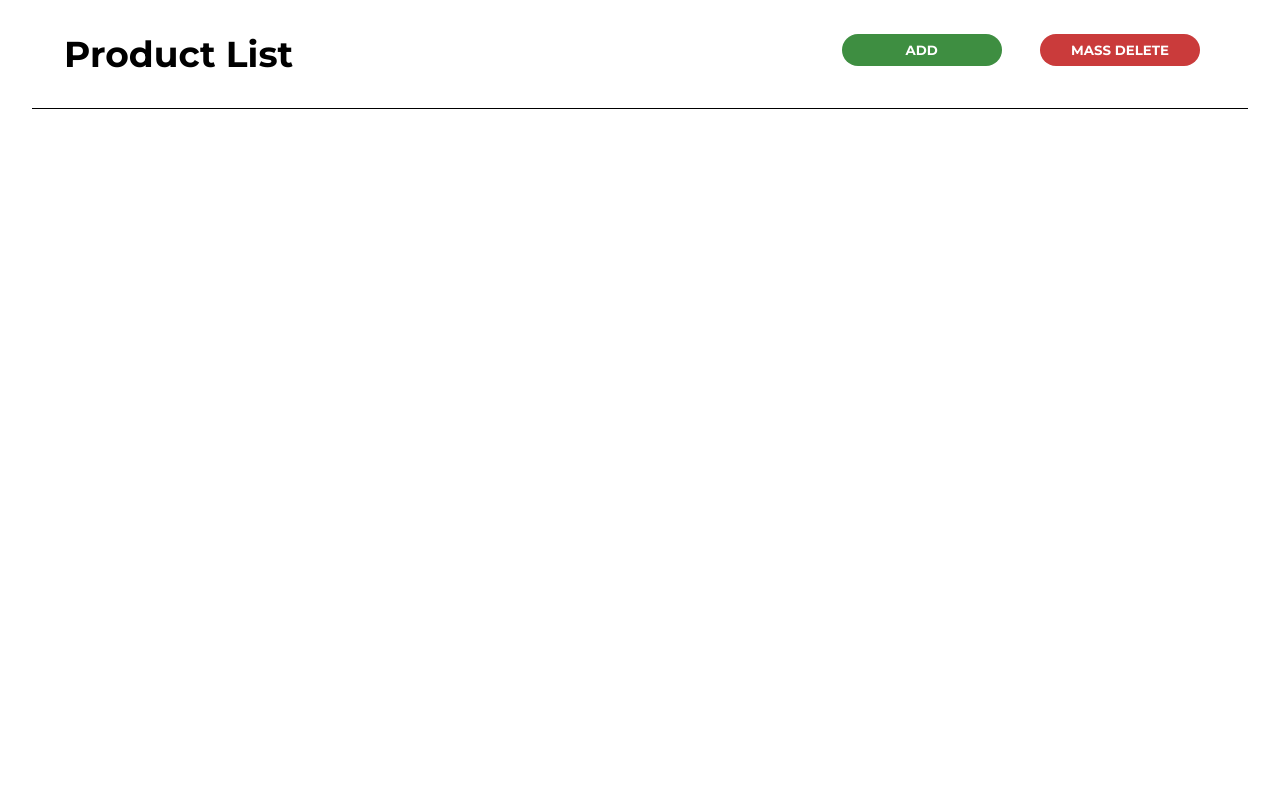
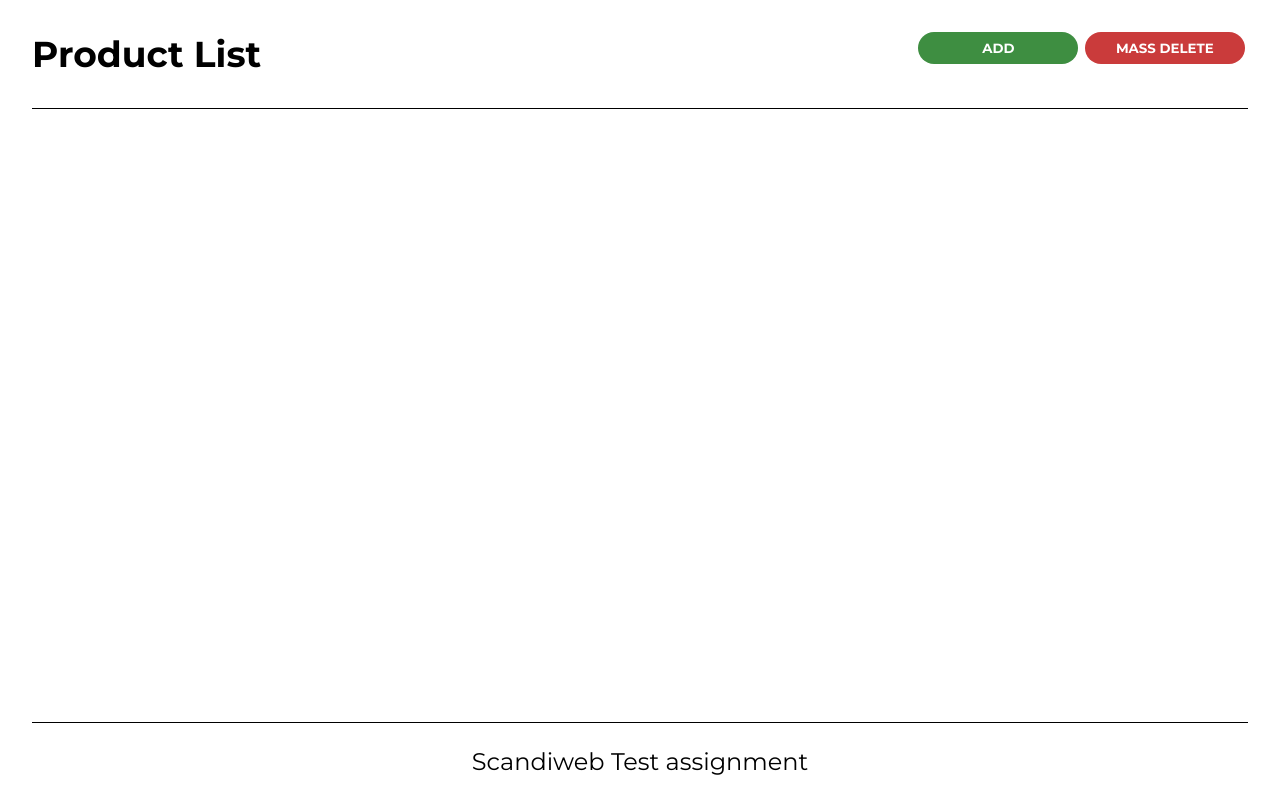
Before and after one commit to Davic15/work-test, a PHP site: page / in a window 1280 px wide. Run offline with PHP 8.4, Linux system fonts and the light colour scheme.

Commit message:
Added index and CSS (partially)

```diff
--- a/css/style.css
+++ b/css/style.css
@@ -4,6 +4,7 @@ body {
     font-size: 1.5rem;
 }
 
+/* Navigation Bar*/
 h1 {
     margin: 0;
 }
@@ -42,10 +43,22 @@ nav {
     transform: scale(1.1);
 }
 
+/* Footer */
+footer {
+    position: fixed;
+    left: 0;
+    bottom: 0;
+    width: 95%;
+    color: black;
+    text-align: center;
+    border-top: 1px solid black;
+    margin: 0 2rem;
+}
 
 
 
 
+/* Media Queries (Small and big screens)*/
 /* Extra small devices (phones, 600px and down) */
 @media only screen and (max-width: 600px) {
     .container-nav {
@@ -64,16 +77,43 @@ nav {
     .btn {
         margin: .5rem 0;
     }
+    footer {
+        width: 85%;
+    }
 }
 
 /* Small devices (portrait tablets and large phones, 600px and up) */
-@media only screen and (min-width: 600px) {...}
+@media only screen and (min-width: 600px) {
+    .container-nav {
+        display: flex;
+        flex-direction: row;
+        justify-content: space-between;
+        margin: 2rem 0;
+    }
+    .container-nav_buttons {
+        display: flex;
+        flex-direction: column;
+        justify-content: space-between;
+    }
+    .btn {
+        margin: .2rem 0;
+    }
+    footer {
+        width: 90%;
+    }
+}
 
 /* Medium devices (landscape tablets, 768px and up) */
-@media only screen and (min-width: 768px) {...}
-
-/* Large devices (laptops/desktops, 992px and up) */
-@media only screen and (min-width: 992px) {...}
-
-/* Extra large devices (large laptops and desktops, 1200px and up) */
-@media only screen and (min-width: 1200px) {...}
+@media only screen and (min-width: 768px) {
+    .container-nav_buttons {
+        display: flex;
+        flex-direction: row;
+        justify-content: space-evenly;
+    }
+    .btn {
+        margin: 0 .2rem;
+    }
+    footer {
+        width: 95%;
+    }
+}
--- a/index.php
+++ b/index.php
@@ -10,6 +10,7 @@
         <title>Scandiweb Test</title>
     </head>
     <body>
+        <!-- Navigation bar, it contains the title and two buttons. -->
         <nav>
             <div class="container-nav">
                 <h1>Product List</h1>
@@ -19,5 +20,15 @@
                 </div>
             </div>
         </nav>
+
+        <!--Section, here the products are displayed. -->
+        <section>
+
+        </section>
+
+        <!-- Footer, place at the bottom with a paragraph. -->
+        <footer>
+            <p class="footer-text">Scandiweb Test assignment</p>
+        </footer>
     </body>
 </html>
```
